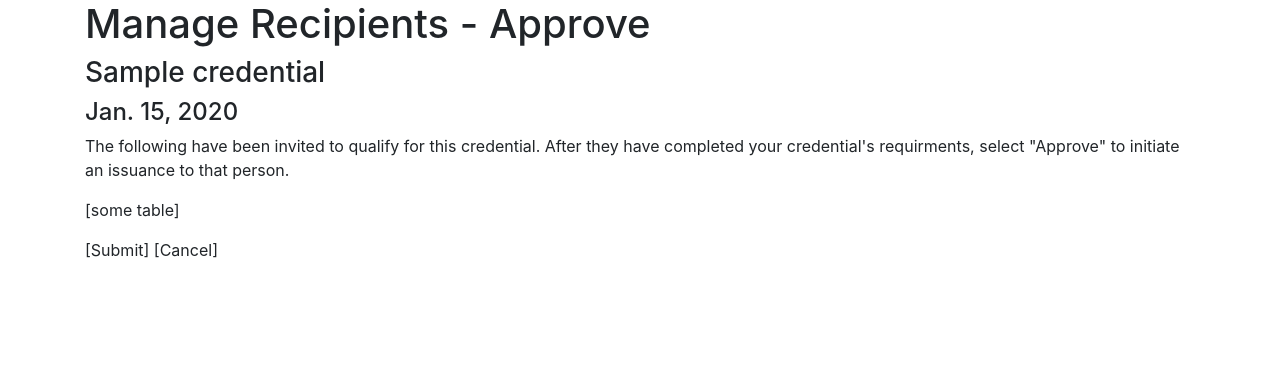
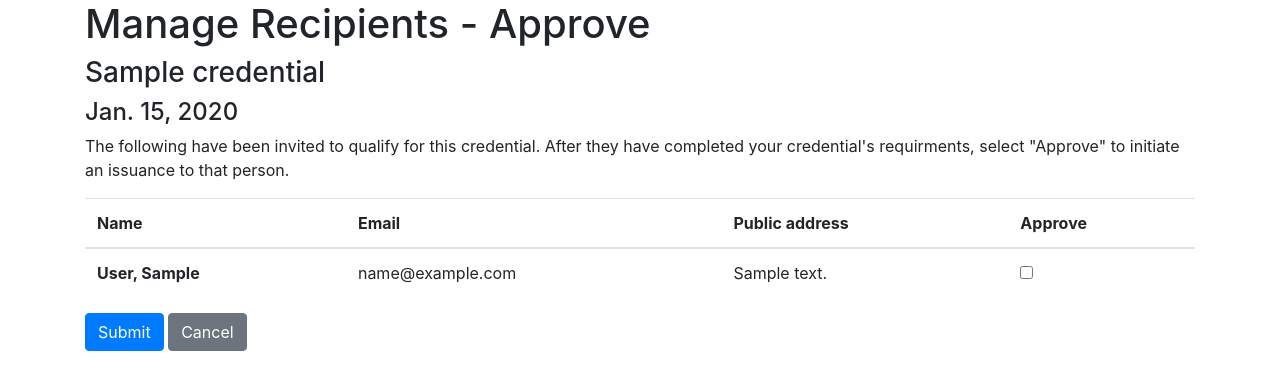
Before and after one commit to c21u/blockcerts-admin-app, a Django app: page /manage_recipients/1/approve in a window 1280 px wide. Shown: the part 56-446 px from the top of the page. Run offline with Django 3.2, Linux system fonts and the light colour scheme; tables that the repository leaves empty hold one stand-in row (values such as "Sample post"); some libraries are stand-ins or nearby versions.

Commit message:
Build out other Manage Recipients templates.

```diff
--- a/issuer/templates/recipients/approve.html
+++ b/issuer/templates/recipients/approve.html
@@ -4,6 +4,33 @@
     <h3>{{ issuance.credential.title }}</h3>
     <h4>{{ issuance.date_issue }}</h4>
     <p>The following have been invited to qualify for this credential. After they have completed your credential's requirments, select "Approve" to initiate an issuance to that person.</p>
-    <p>[some table]</p>
-    [Submit] [Cancel]
+    <table class="table">
+    <thead>
+        <tr>
+            <th scope="col">Name</th>
+            <th scope="col">Email</th>
+            <th scope="col">Public address</th>
+            <th scope="col">Approve</th>
+        </tr>
+    </thead>
+    <tbody>
+    {% for person in issuance.people.all %}
+        <tr>
+            <th scope="row">{{ person.last_name }}, {{ person.first_name }}</th>
+            <td>{{ person.email }}</td>
+            <td>{{ person.public_address }}</td>
+            <td>
+                <input type="checkbox" name="people_to_approve" value="{{ person.pk }}" />
+            </td>
+        </tr>
+    {% endfor %}
+    </tbody>
+    </table>
+
+    <button type="submit" class="btn btn-primary">
+        Submit
+    </button>
+    <a class="btn btn-secondary" href="{% url 'recipients/manage' %}">
+        Cancel
+    </a>
 {% endblock %}
```
Also changed, not shown: issuer/templates/recipients/completed.html (+28 -2 lines).
